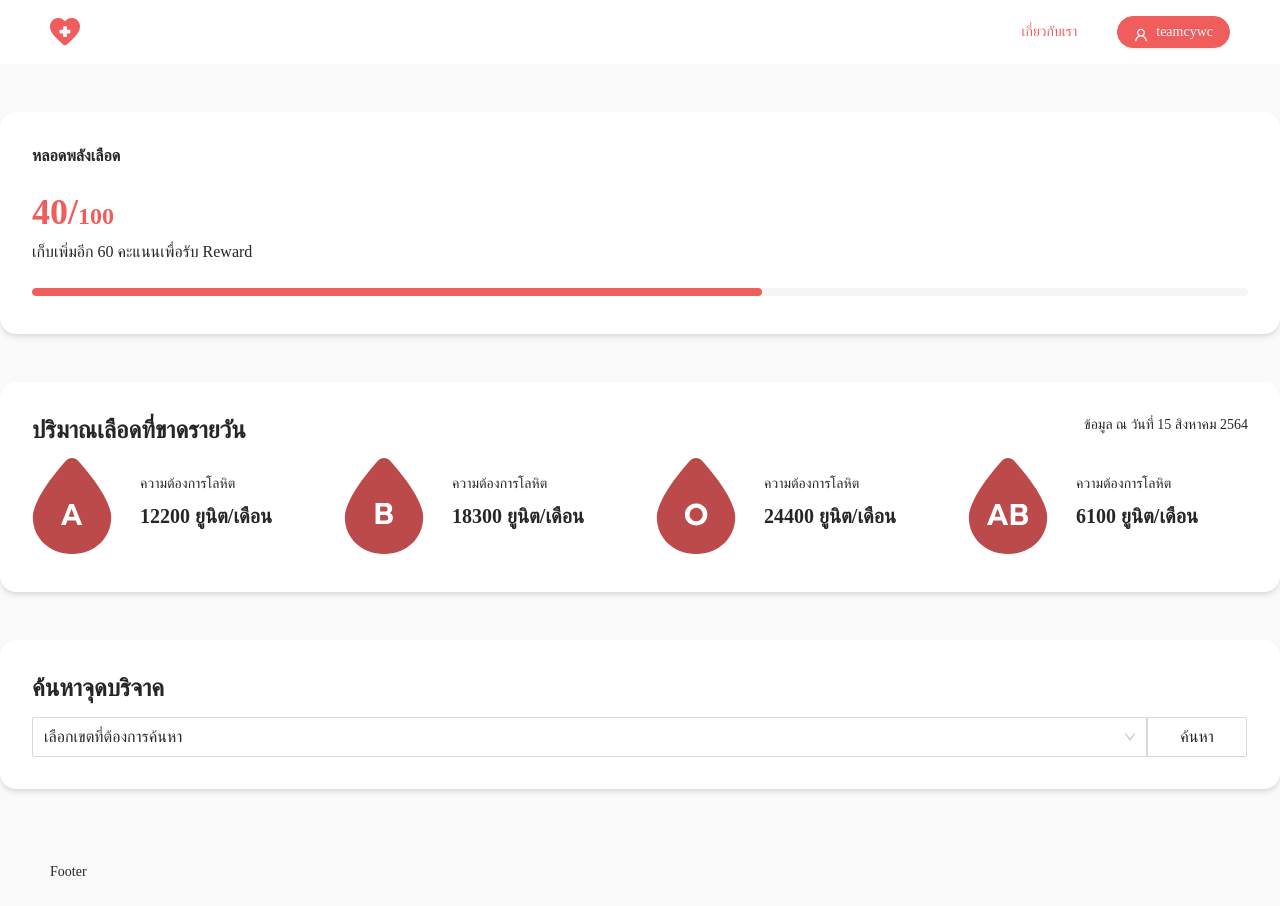
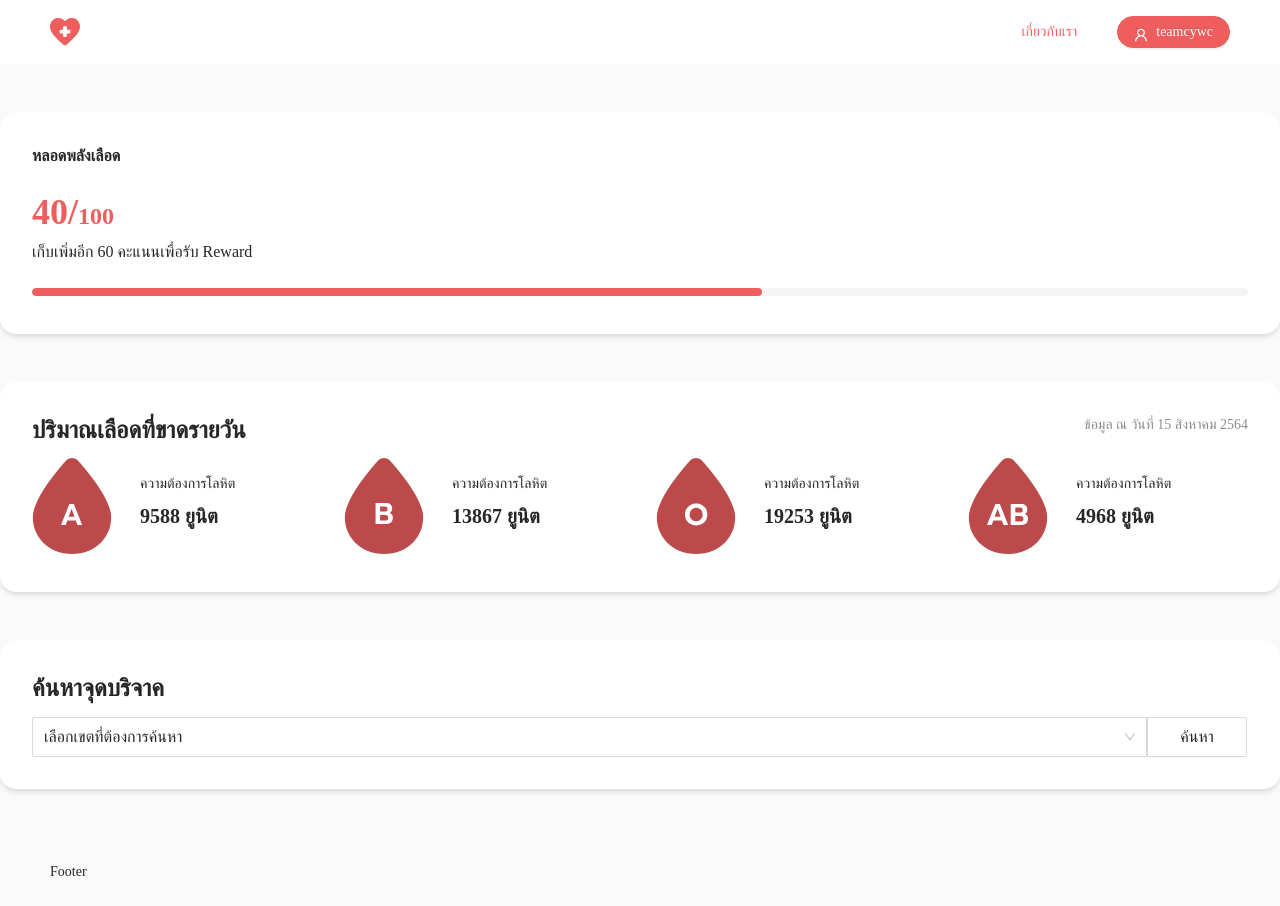
Before and after one commit to WebmasterCamp/ywc18-workshop-c, a React (Create React App) app: page / in a window 1280 px wide. Built offline with nearby package versions, Linux system fonts and the light colour scheme.

Commit message:
Update BloodRequire.js

```diff
--- a/src/containers/Home/BloodRequire/BloodRequire.js
+++ b/src/containers/Home/BloodRequire/BloodRequire.js
@@ -46,7 +46,7 @@ const BloodRequire = () => {
             <Title level={3}>ปริมาณเลือดที่ขาดรายวัน</Title>
           </Col>
           <Col span={8} offset={8}>
-            <Text className="float-right">ข้อมูล ณ วันที่ 15 สิงหาคม 2564</Text>
+            <Text className="float-right" type="secondary">ข้อมูล ณ วันที่ 15 สิงหาคม 2564</Text>
           </Col>
         </Row>
 
@@ -67,14 +67,14 @@ const BloodRequire = () => {
 
 const RequireCard = props => {
   const { bloodRequire } = props;
-  const { requiredUnitPerMonth, logo } = bloodRequire;
+  const { requiredUnit, logo } = bloodRequire;
   return (
     <Col className="gutter-row" span={6}>
       <Space>
         <img src={logo} alt="logo" />
         <Space direction="vertical" className="ml-5">
           <Text>ความต้องการโลหิต</Text>
-          <Title level={4}>{requiredUnitPerMonth} ยูนิต/เดือน</Title>
+          <Title level={4}>{requiredUnit} ยูนิต</Title>
         </Space>
       </Space>
     </Col>
```
